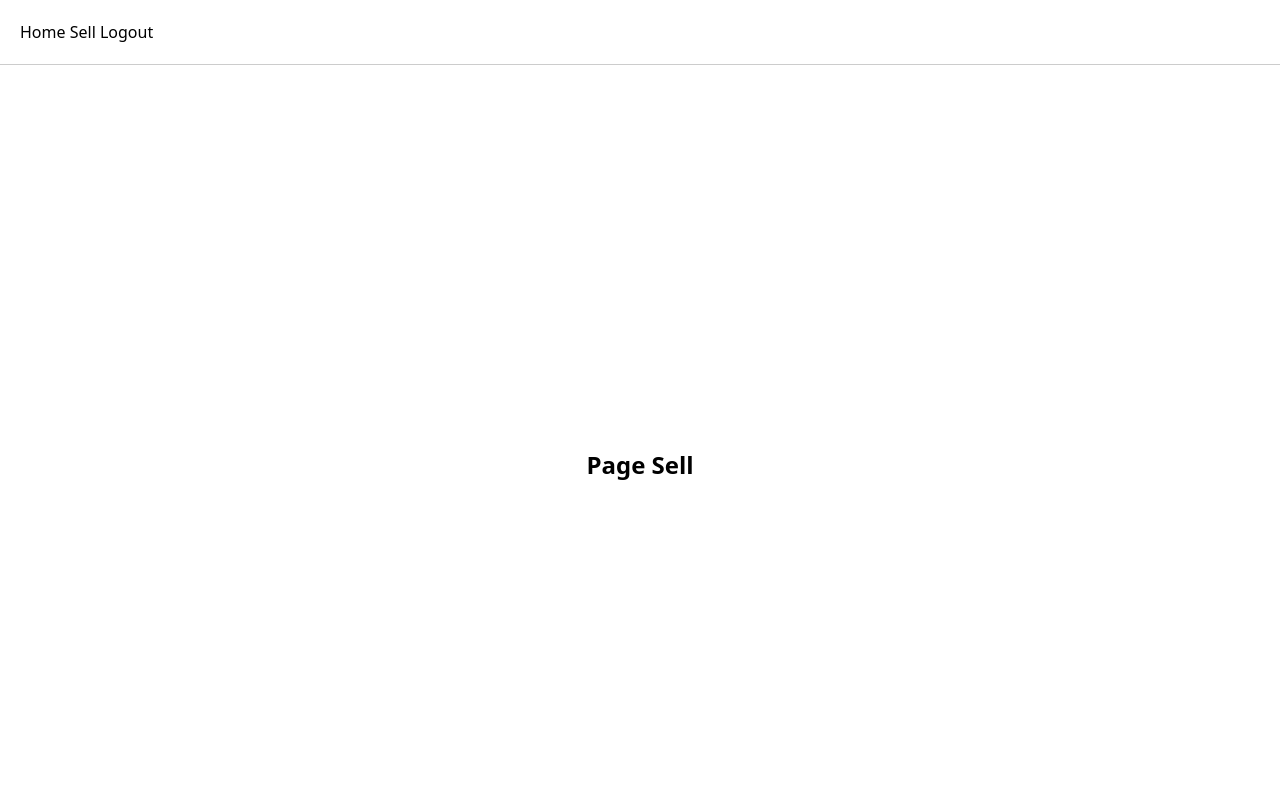
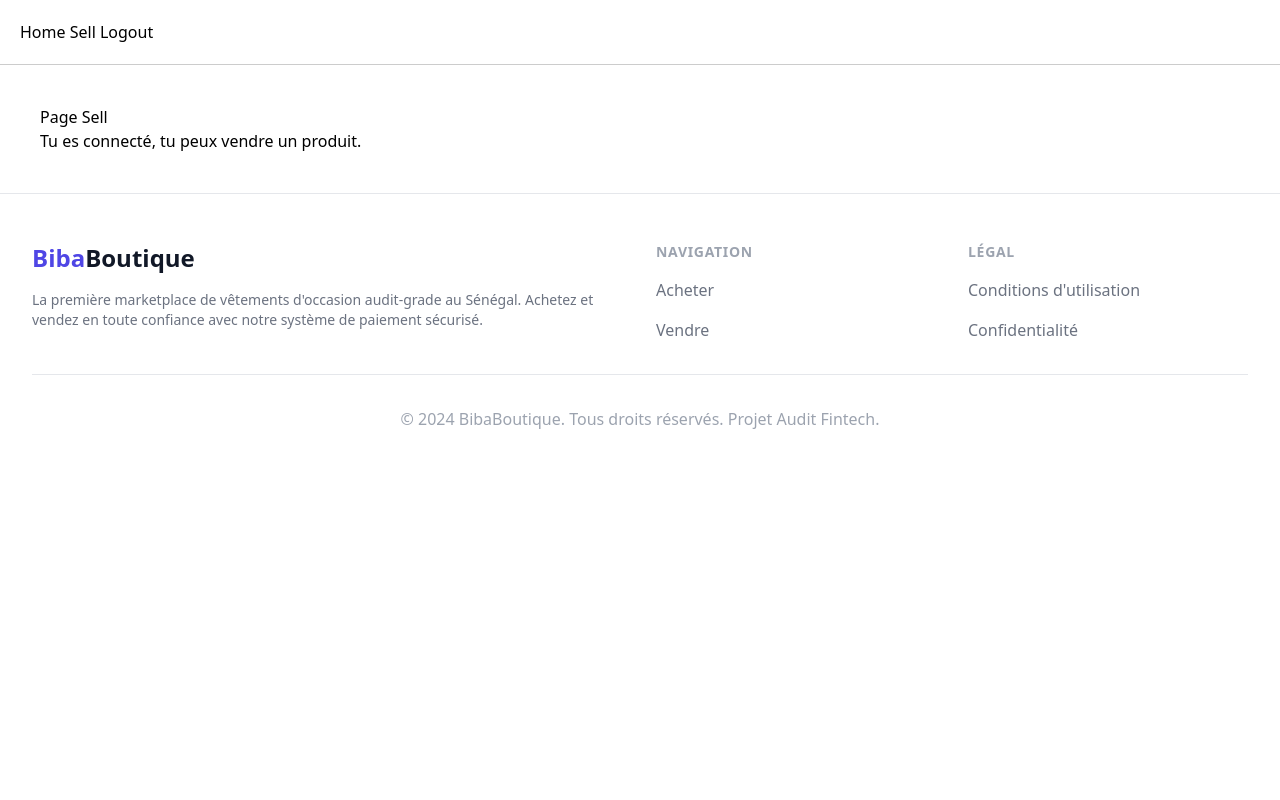
Before and after one commit to psakho922/vinted-web, a Next.js app: page /sell in a window 1280 px wide. Shown: the top 800 px of the page. Built offline with nearby package versions, Linux system fonts and the light colour scheme; sample sign-in values are in the browser's storage.

Commit message:
Update page.tsx

```diff
--- a/src/app/sell/page.tsx
+++ b/src/app/sell/page.tsx
@@ -1,7 +1,23 @@
+"use client";
+
+import { useEffect } from "react";
+import { useRouter } from "next/navigation";
+
 export default function SellPage() {
+  const router = useRouter();
+
+  useEffect(() => {
+    const token = localStorage.getItem("token");
+
+    if (!token) {
+      router.push("/login");
+    }
+  }, [router]);
+
   return (
-    <div className="flex items-center justify-center min-h-screen">
-      <h1 className="text-2xl font-bold">Page Sell</h1>
+    <div style={{ padding: 40 }}>
+      <h1>Page Sell</h1>
+      <p>Tu es connecté, tu peux vendre un produit.</p>
     </div>
   );
 }
```
